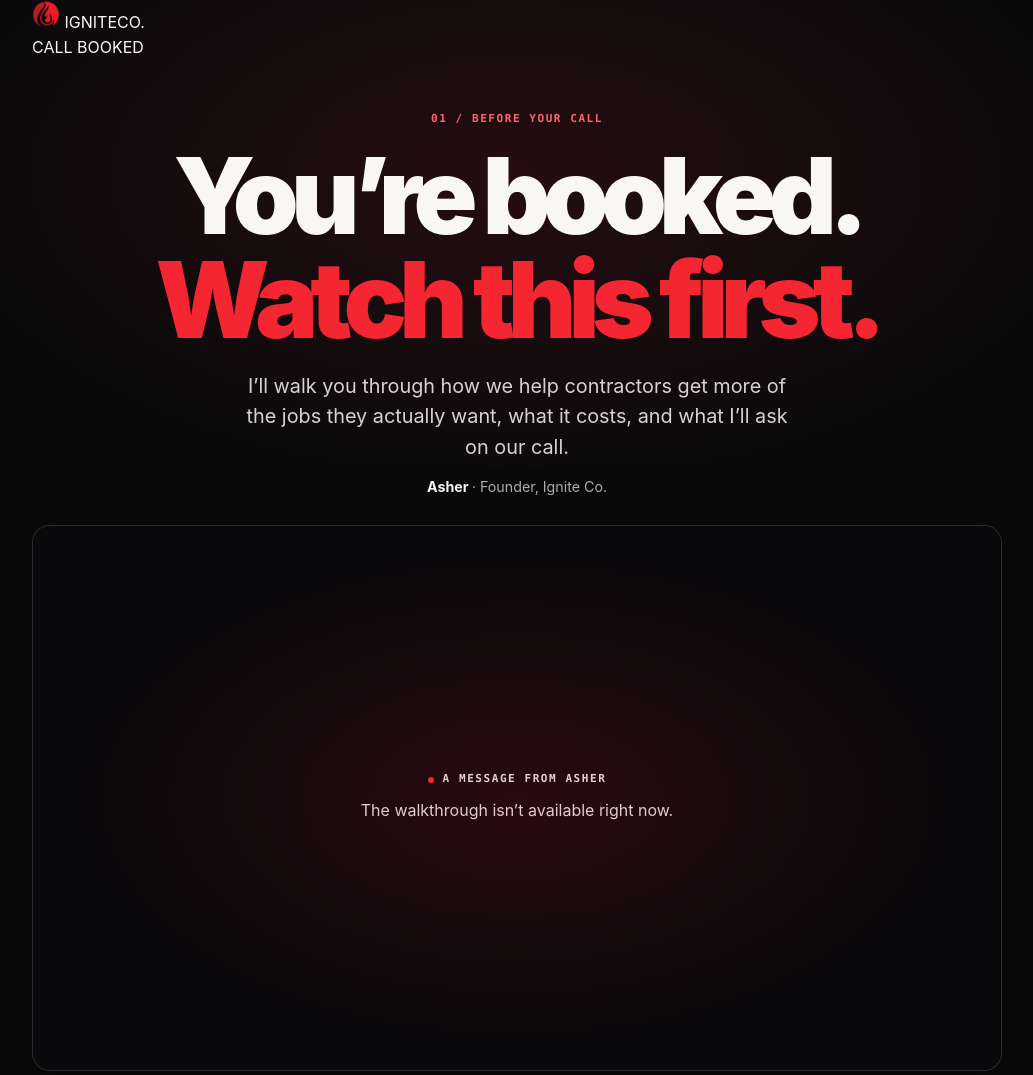
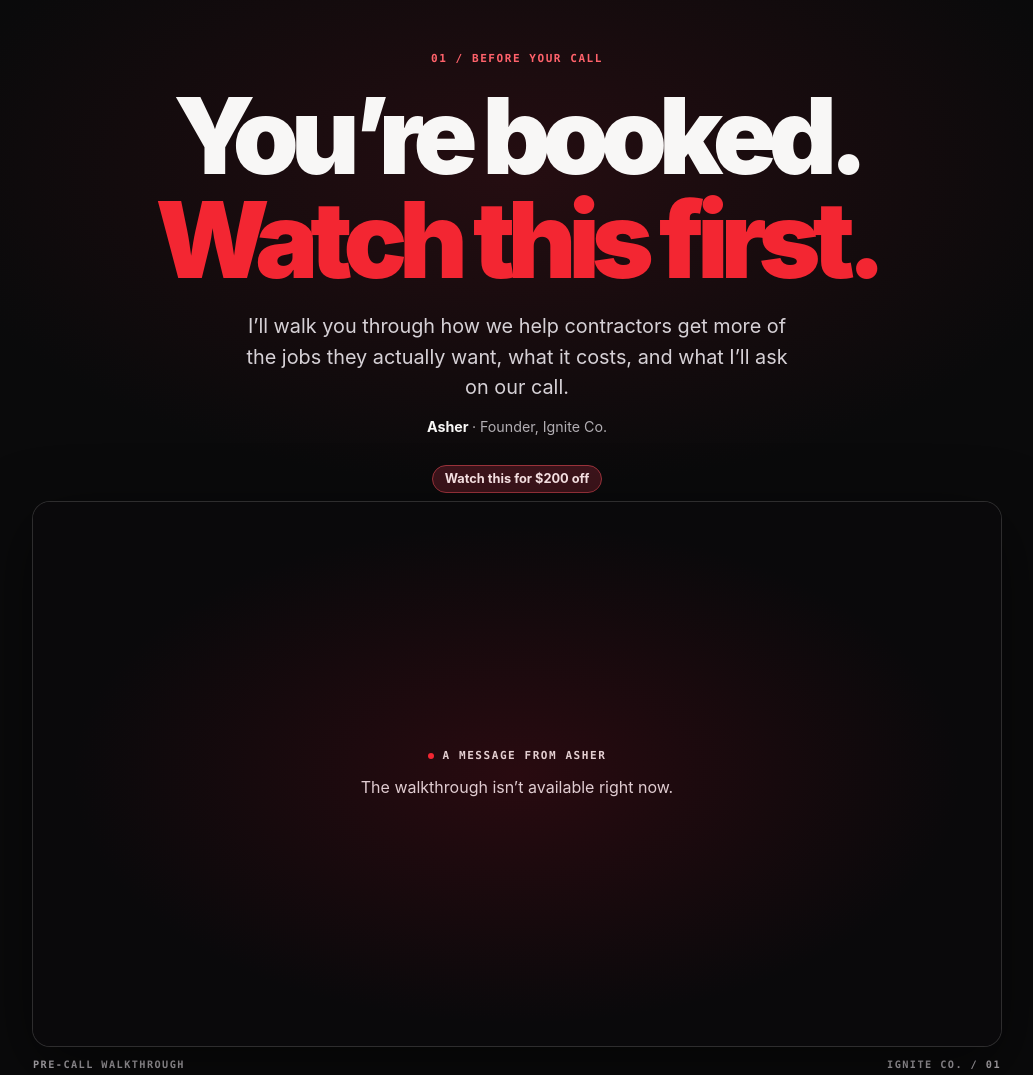
Before and after one commit to ignite-company/before-call, a plain HTML site: page index.html in a window 1280 px wide. Shown: the top 1075 px of the page, without its empty margins (123-1156 px from the left). Drawn offline with Linux system fonts and the light colour scheme.

Commit message:
Move the discount callout above the pre-call video

```diff
--- a/index.html
+++ b/index.html
@@ -12,10 +12,6 @@
   <script type="module" src="app.mjs"></script>
 </head>
 <body>
-  <header class="top"><div class="wrap nav">
-    <div class="brand"><img src="ignite-wordmark.png" width="28" height="28" alt=""> IGNITE<span>CO.</span></div>
-    <div class="booked"><i aria-hidden="true"></i> CALL BOOKED</div>
-  </div></header>
   <main class="wrap">
     <section class="intro" aria-labelledby="title">
       <p class="eyebrow">01 / BEFORE YOUR CALL</p>
@@ -24,6 +20,7 @@
       <p class="signature">Asher <span>· Founder, Ignite Co.</span></p>
     </section>
     <section aria-label="Video from Asher">
+      <p class="video-offer"><span>Watch this for $200 off</span></p>
       <div class="video-shell">
         <video id="video" playsinline preload="metadata" aria-label="Before your call with Ignite Co." hidden></video>
         <div class="video-interstitial" id="video-interstitial">
```
